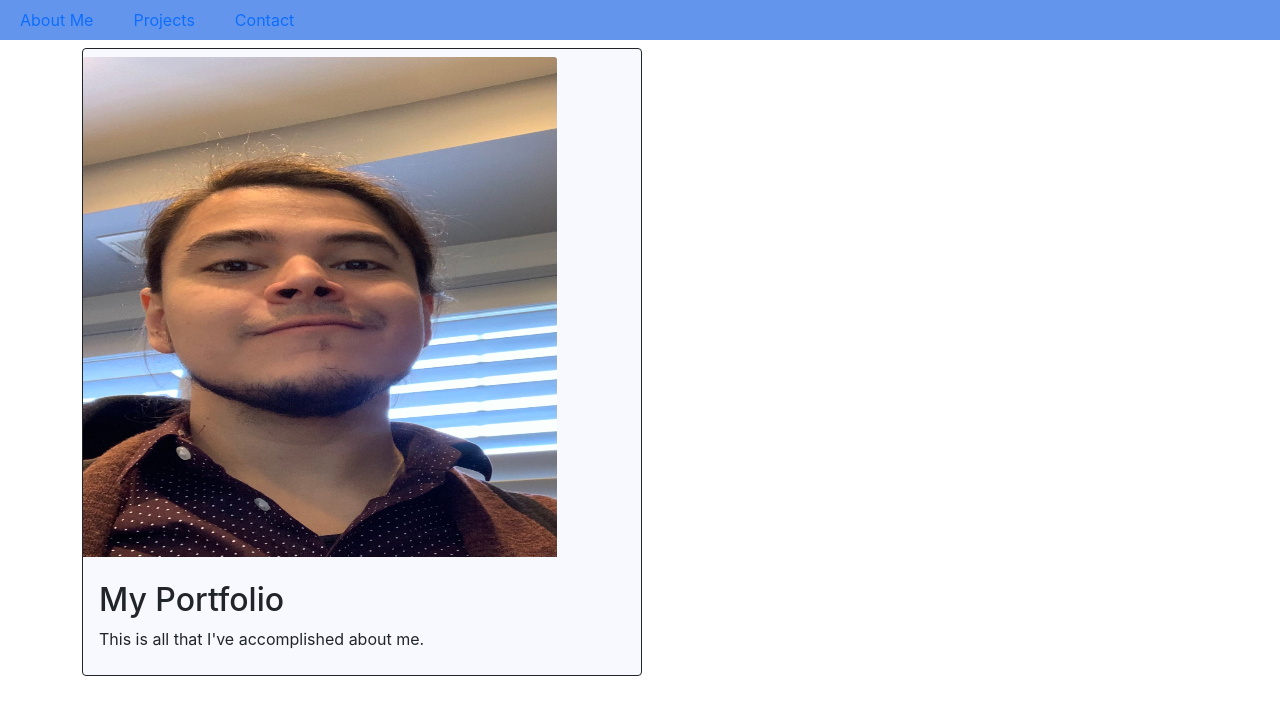
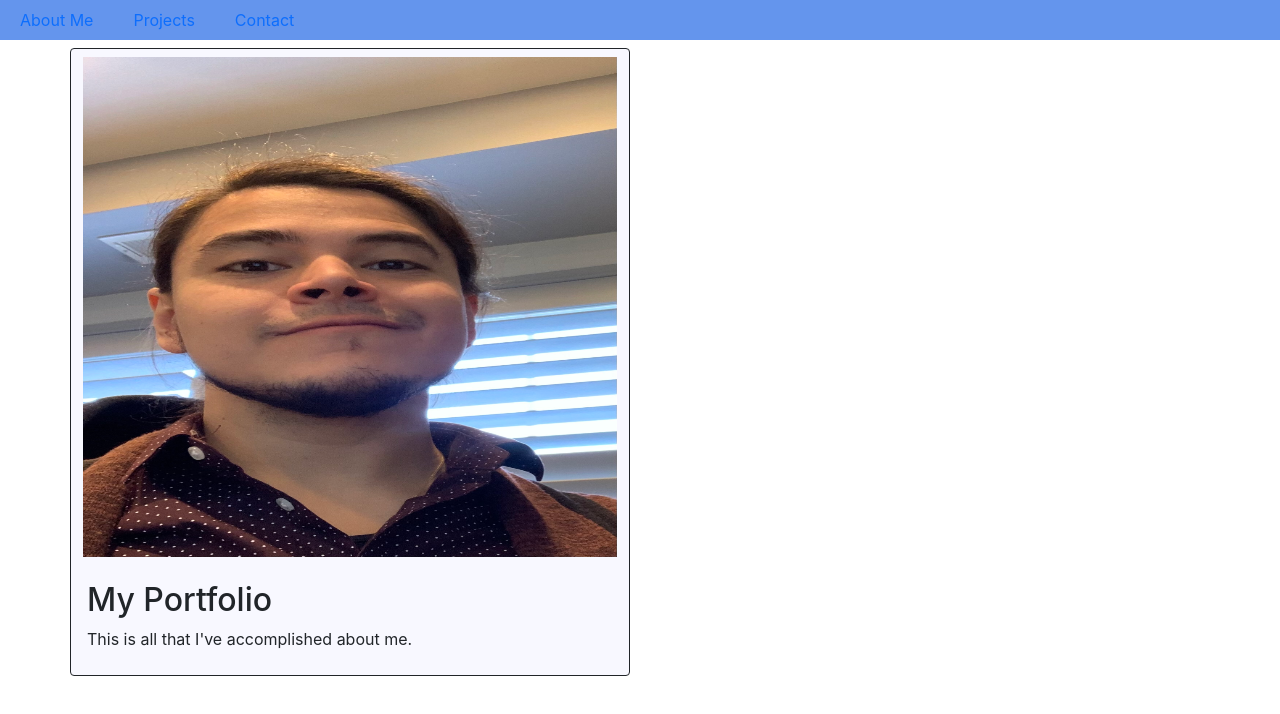
Before and after one commit to rakky21/re-ux, a React (Create React App) app: page / in a window 1280 px wide. Shown: the top 714 px of the page. Built offline with nearby package versions, Linux system fonts and the light colour scheme.

Commit message:
added more detail

```diff
--- /dev/null
+++ b/src/App.css
@@ -0,0 +1,6 @@
+.center {
+    display: block;
+    margin-left: auto;
+    margin-right: auto;
+    width: 50%;
+  }
--- a/src/components/About/About.js
+++ b/src/components/About/About.js
@@ -4,8 +4,17 @@ import Cara from "../../assets/cover/cara.jpg";
 function About() {
   return (
     <section className="container">
-      <div className="card my-2" style={{ border: "1px solid", width: "35rem", background:"#F8F8FF"}}>
-        <img src={Cara} className="card-img-top my-2" alt="Una Foto Aqui" style={{height:"500px", width: "85%"}}></img>
+      <div
+        className="card row my-2"
+        style={{ border: "1px solid", width: "35rem", background: "#F8F8FF" }}
+      >
+        <img
+          src={Cara}
+          className="card-img-top my-2"
+          alt="Una Foto Aqui"
+          style={{ height: "500px", width: "auto" }}
+        ></img>
+
         <div className="card-body">
           <h2 className="card-title"> My Portfolio </h2>
           <p className="card-text my-2">
--- a/src/components/Contact/Contact.js
+++ b/src/components/Contact/Contact.js
@@ -2,22 +2,23 @@ import React from "react";
 
 function Contact() {
   return (
-    <section className="container col-6 g-3 my-2 " class="form" style={{ border: "1px solid",  }}>
+    <section className="container">
+    <div className="card row g-3 my-3 " class="form" style={{ border: "1px solid",  background: "#F8F8FF"}}>
+      <div className="my-2 col">
+        <label className="col-4 form-label my-2">First name
+          <input className="form-control my-2" style={{type:"text"}} placeholder="First name" aria-label="First name"></input></label>
 
-      <div className="my-2">
-        <label className="col-6 my-2">First name
-          <input className="form-control my-2" placeholder="First name" aria-label="First name"></input></label>
-
-        <label className="col-6 my-2">Last name
-        <input className="form-control my-2" placeholder="Last name" aria-label="Last name"></input></label>
+        <label className="col-4 form-label my-2">Last name
+        <input className="form-control my-2" style={{type:"text"}} placeholder="Last name" aria-label="Last name"></input></label>
 
   <div className="my-2">
-        <label className="col-6 form-label my-2">E-mail
-        <input className="form-control my-2" placeholder="E-mail" aria-label="E-mail"></input></label>
+        <label className="col-4 form-label my-2">E-mail
+        <input className="form-control my-2" style={{type:"text"}} placeholder="E-mail" aria-label="E-mail"></input></label>
 
-        <label className="col-6 form-label my-2">Telephone
-        <input className="form-control my-2" placeholder="Telephone" aria-label="Telephone"></input></label>
+        <label className="col-4 form-label my-2">Telephone
+        <input className="form-control my-2" style={{type:"text"}} placeholder="Telephone" aria-label="Telephone"></input></label>
         </div>
+      </div>
       </div>
     </section>
   );
```
